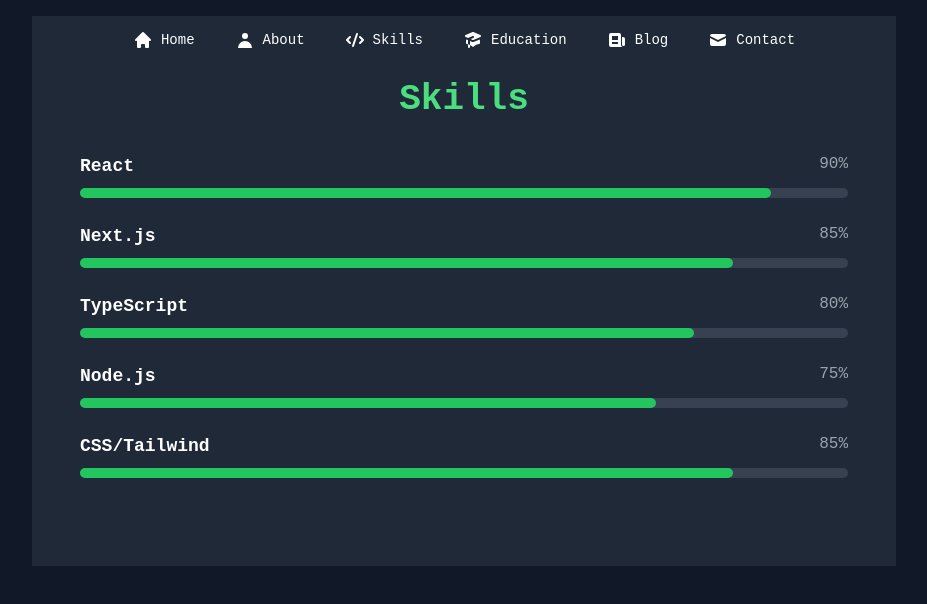
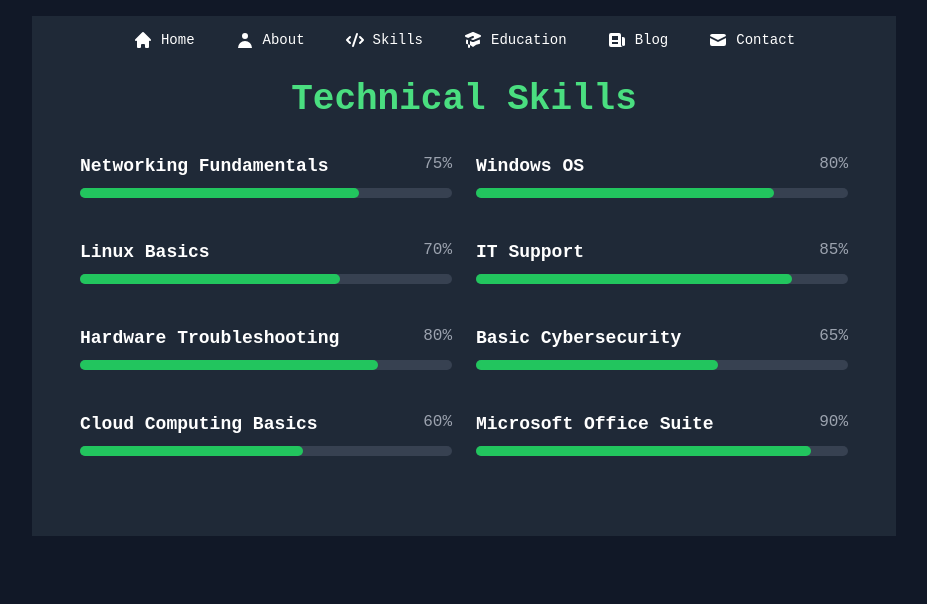
Before and after one commit to FELMONON/portfolio, a Next.js app: page / in a window 1280 px wide. Both pictures are taken after a click on the button "Skills". Shown: the top 604 px of the page, without its empty margins (176-1103 px from the left). Built offline with nearby package versions, Linux system fonts and the light colour scheme.

Commit message:
Update HomePage and Skills for entry-level IT focus

```diff
--- a/app/components/Home.tsx
+++ b/app/components/Home.tsx
@@ -7,25 +7,16 @@
 
 const HomePage = () => {
   return (
-    <section className="py-16 px-4 md:px-8 flex flex-col md:flex-row items-center justify-between">
-      <div className="text-center md:text-left mb-8 md:mb-0">
-        <h1 className="text-4xl md:text-6xl font-bold mb-4 text-green-400">Felmon Fekadu</h1>
-        <p className="text-xl md:text-2xl mb-6 text-gray-300">Web Developer & Designer</p>
-        <p className="text-lg max-w-2xl mx-auto md:mx-0 text-gray-400">
-          Crafting beautiful and functional web experiences with a passion for clean code and user-centric design.
-        </p>
-        <button className="mt-8 bg-green-500 hover:bg-green-600 text-white font-bold py-2 px-4 rounded-full transition duration-300">
-          View My Work
-        </button>
-      </div>
-      <div className="w-48 h-48 md:w-64 md:h-64 relative rounded-full overflow-hidden">
-        <Image
-          src="/path-to-your-image.jpg"  // Replace with your actual image path
-          alt="Felmon Fekadu"
-          layout="fill"
-          objectFit="cover"
-        />
-      </div>
+    <section className="py-16 px-4 md:px-8 text-center">
+      <h1 className="text-4xl md:text-6xl font-bold mb-4 text-green-400">Felmon Fekadu</h1>
+      <p className="text-xl md:text-2xl mb-6 text-gray-300">Aspiring IT Professional</p>
+      <p className="text-lg max-w-2xl mx-auto text-gray-400">
+        Passionate about technology and eager to start my career in IT.
+        Seeking an entry-level position to apply my skills and grow in the field.
+      </p>
+      <button className="mt-8 bg-green-500 hover:bg-green-600 text-white font-bold py-2 px-4 rounded-full transition duration-300">
+        View My Skills
+      </button>
     </section>
   );
 };
--- a/app/components/Skills.tsx
+++ b/app/components/Skills.tsx
@@ -6,19 +6,22 @@
 
 const Skills = () => {
   const skills = [
-    { name: 'React', level: 90 },
-    { name: 'Next.js', level: 85 },
-    { name: 'TypeScript', level: 80 },
-    { name: 'Node.js', level: 75 },
-    { name: 'CSS/Tailwind', level: 85 },
+    { name: 'Networking Fundamentals', level: 75 },
+    { name: 'Windows OS', level: 80 },
+    { name: 'Linux Basics', level: 70 },
+    { name: 'IT Support', level: 85 },
+    { name: 'Hardware Troubleshooting', level: 80 },
+    { name: 'Basic Cybersecurity', level: 65 },
+    { name: 'Cloud Computing Basics', level: 60 },
+    { name: 'Microsoft Office Suite', level: 90 },
   ];
 
   return (
     <section className="py-16 px-4 md:px-8 bg-gray-800">
-      <h2 className="text-3xl md:text-4xl font-bold mb-8 text-center text-green-400">Skills</h2>
-      <div className="max-w-3xl mx-auto">
+      <h2 className="text-3xl md:text-4xl font-bold mb-8 text-center text-green-400">Technical Skills</h2>
+      <div className="max-w-3xl mx-auto grid grid-cols-1 md:grid-cols-2 gap-6">
         {skills.map((skill, index) => (
-          <div key={index} className="mb-6">
+          <div key={index} className="mb-4">
             <div className="flex justify-between mb-2">
               <span className="text-lg font-semibold text-white">{skill.name}</span>
               <span className="text-gray-400">{skill.level}%</span>
```
